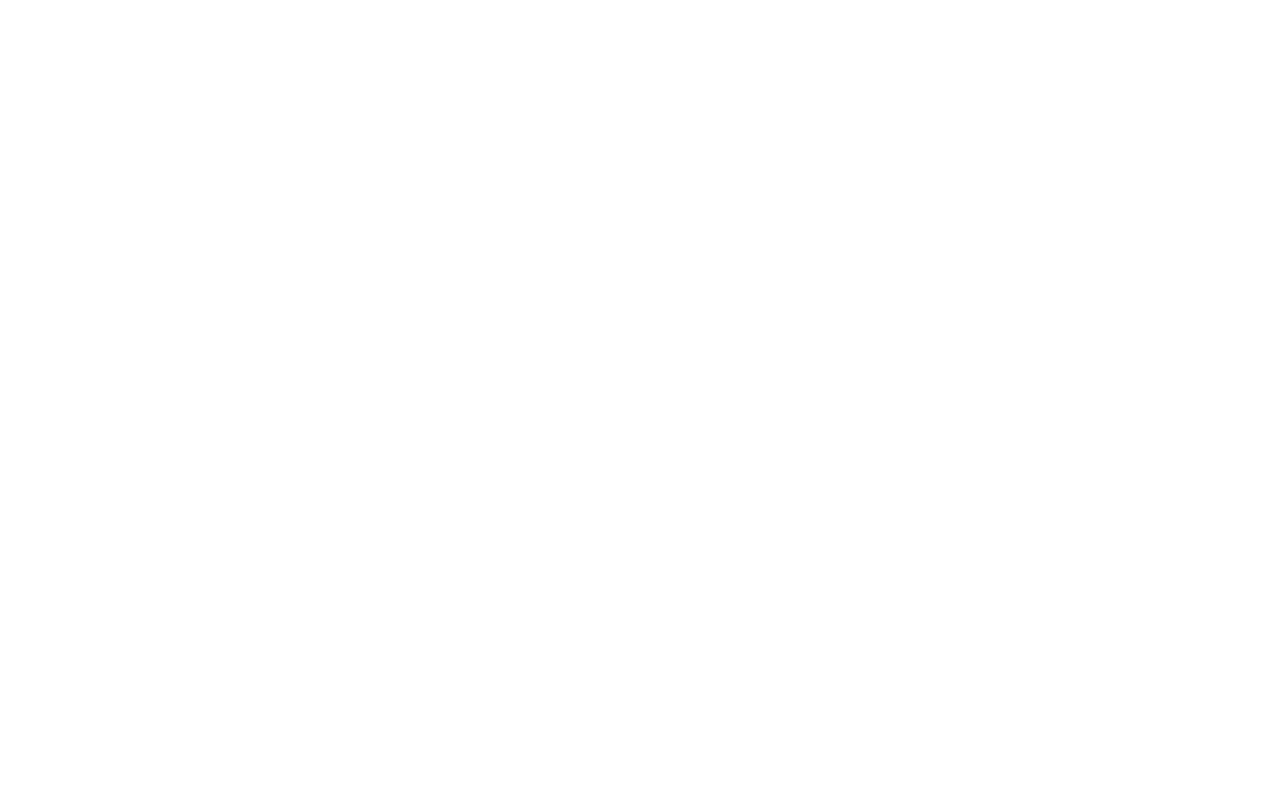
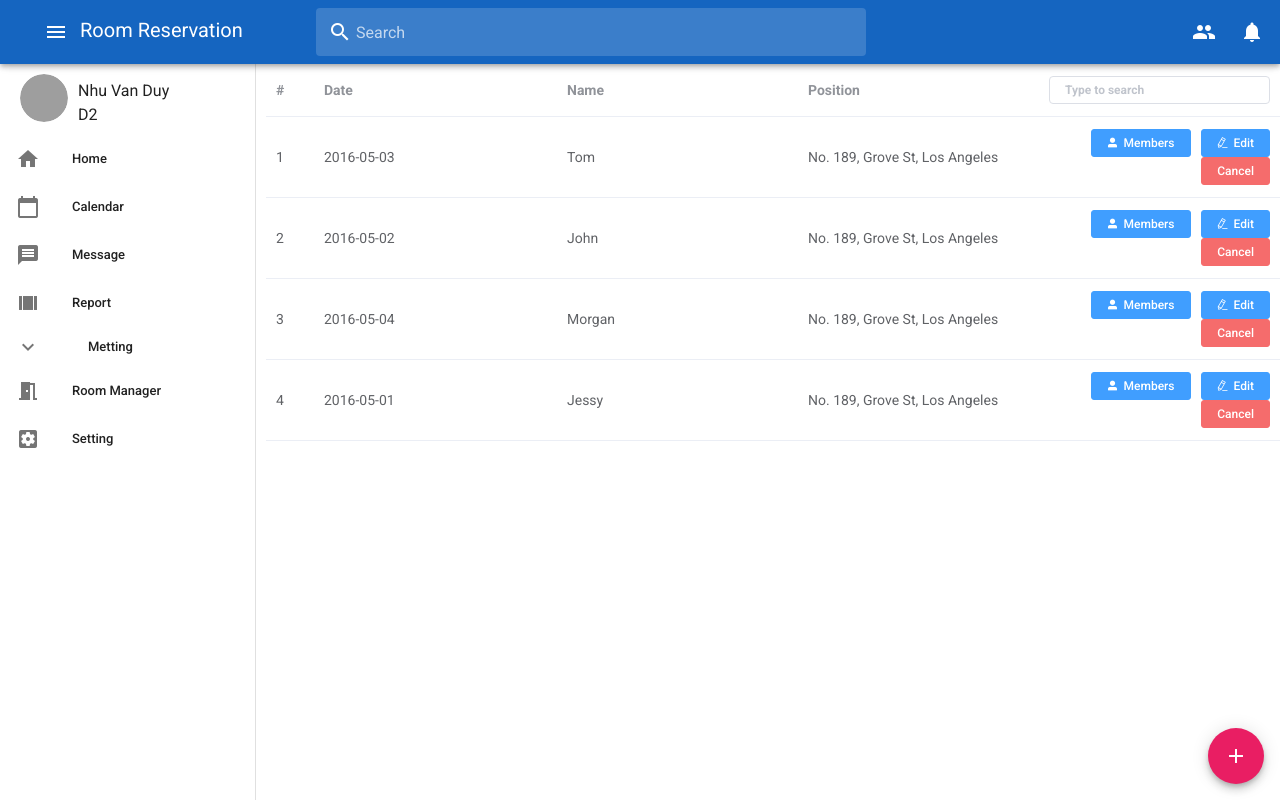
Before and after one commit to nhuvanduy97/Meeting-room-management-application, a Vue app: page /your-metting in a window 1280 px wide. Built offline with nearby package versions, Linux system fonts and the light colour scheme; grey boxes are pictures that could not be loaded.

Commit message:
ui metting

```diff
--- a/package.json
+++ b/package.json
@@ -8,11 +8,13 @@
     "lint": "vue-cli-service lint"
   },
   "dependencies": {
+    "axios": "^0.19.0",
     "bootstrap": "^4.3.1",
     "bootstrap-vue": "^2.0.4",
     "core-js": "^3.1.2",
     "element-ui": "^2.12.0",
     "vue": "^2.6.10",
+    "vue-axios": "^2.1.5",
     "vue-router": "^3.0.6",
     "vuetify": "^2.1.0"
   },
--- a/src/components/Login.vue
+++ b/src/components/Login.vue
@@ -8,13 +8,13 @@
       <div class="login-input">
         <b-form-group>
           <div>
-            <b-form-input class="form-input" type="text" v-model="text" placeholder="Username"></b-form-input>
+            <b-form-input v-model="username" class="form-input" type="text" placeholder="Username"></b-form-input>
           </div>
           <div class="password">
-            <b-form-input class="form-input" type="password" v-model="text" placeholder="Password"></b-form-input>
+            <b-form-input v-model="password" class="form-input" type="password" placeholder="Password"></b-form-input>
           </div>
           <div class="btn-submit">
-            <b-button variant="primary">Login</b-button>
+            <b-button variant="primary" @click="login">Login</b-button>
           </div>
         </b-form-group>
       </div>
@@ -23,7 +23,31 @@
 </template>
 
 <script>
-export default {};
+import axios from "axios"
+export default {
+  data (){
+    return {
+      username: '',
+      password: '',
+    }
+  },
+  methods: {
+    login(){
+      console.log("username", this.username)
+      console.log("password", this.password)
+      axios({
+        method: 'post',
+        url: 'http://localhost:3000/api/login',
+        data: {
+          username: this.username,
+          password: this.password
+        }
+      }).then((res) =>{
+        console.log(res)
+      })
+    }
+  }
+};
 </script>
 
 <style lang="scss">
--- /dev/null
+++ b/src/components/metting/YourMetting.vue
@@ -0,0 +1,164 @@
+<template>
+  <div class="my-component fadeInRight animated">
+    <el-table
+      :data="tableData.filter(data => !search || data.name.toLowerCase().includes(search.toLowerCase()))"
+      style="width: 100%"
+    >
+      <el-table-column type="index" label="#"></el-table-column>
+      <el-table-column label="Date" prop="date"></el-table-column>
+      <el-table-column label="Name" prop="name"></el-table-column>
+      <el-table-column label="Position" prop="address"></el-table-column>
+      <el-table-column align="right">
+        <template slot="header">
+          <el-input v-model="search" size="mini" placeholder="Type to search" />
+        </template>
+        <template>
+          <el-button
+            size="mini"
+            type="primary"
+            @click="dialogFormVisible = true"
+            icon="el-icon-user-solid"
+          >Members</el-button>
+          <el-button
+            size="mini"
+            type="primary"
+            @click="handleEdit(scope.$index, scope.row)"
+            icon="el-icon-edit"
+          >Edit</el-button>
+          <el-button size="mini" type="danger" @click="handleDelete(scope.$index, scope.row)">Cancel</el-button>
+        </template>
+      </el-table-column>
+    </el-table>
+    <el-dialog
+      :close-on-click-modal="false"
+      :append-to-body="true"
+      title="Invite Members"
+      :visible.sync="dialogFormVisible"
+    >
+      <el-row>
+        <el-col span="12">
+          <el-form :model="form">
+            <el-form-item label="Team" :label-width="formLabelWidth">
+              <el-select v-model="form.region" placeholder="Team">
+                <el-option label="Zone No.1" value="shanghai"></el-option>
+                <el-option label="Zone No.2" value="beijing"></el-option>
+              </el-select>
+            </el-form-item>
+            <el-form-item label="Members" :label-width="formLabelWidth">
+              <el-autocomplete
+                class="inline-input"
+                v-model="state1"
+                :fetch-suggestions="querySearch"
+                placeholder="Member"
+                @select="handleSelect"
+              ></el-autocomplete>
+            </el-form-item>
+          </el-form>
+          <div>
+            <span slot="footer" class="dialog-footer">
+              <el-button @click="dialogFormVisible = false">Cancel</el-button>
+              <el-button type="primary" @click="dialogFormVisible = false">Confirm</el-button>
+            </span>
+          </div>
+        </el-col>
+        <el-col :span="12">table members</el-col>
+      </el-row>
+    </el-dialog>
+  </div>
+</template>
+
+<script>
+export default {
+  data() {
+    return {
+      tableData: [
+        {
+          date: "2016-05-03",
+          name: "Tom",
+          address: "No. 189, Grove St, Los Angeles"
+        },
+        {
+          date: "2016-05-02",
+          name: "John",
+          address: "No. 189, Grove St, Los Angeles"
+        },
+        {
+          date: "2016-05-04",
+          name: "Morgan",
+          address: "No. 189, Grove St, Los Angeles"
+        },
+        {
+          date: "2016-05-01",
+          name: "Jessy",
+          address: "No. 189, Grove St, Los Angeles"
+        }
+      ],
+      state1: "",
+      search: "",
+      formLabelWidth: "120px",
+      form: {
+        name: "",
+        region: "",
+        date1: "",
+        date2: "",
+        delivery: false,
+        type: [],
+        resource: "",
+        desc: ""
+      },
+      dialogFormVisible: false
+    };
+  },
+  methods: {
+    handleEdit(index, row) {
+      console.log(index, row);
+    },
+    handleDelete(index, row) {
+      console.log(index, row);
+    },
+    querySearch(queryString, cb) {
+      var links = this.links;
+      var results = queryString
+        ? links.filter(this.createFilter(queryString))
+        : links;
+      // call callback function to return suggestions
+      cb(results);
+    },
+    createFilter(queryString) {
+      return link => {
+        return (
+          link.value.toLowerCase().indexOf(queryString.toLowerCase()) === 0
+        );
+      };
+    },
+    loadAll() {
+      return [
+        { value: "vue", link: "https://github.com/vuejs/vue" },
+        { value: "element", link: "https://github.com/ElemeFE/element" },
+        { value: "cooking", link: "https://github.com/ElemeFE/cooking" }
+      ];
+    },
+    handleSelect(item) {
+      console.log(item);
+    }
+  },
+  mounted() {
+    this.links = this.loadAll();
+  }
+};
+</script>
+
+<style lang="scss">
+.el-dialog__footer {
+  text-align: left !important;
+}
+.el-form-item__label {
+  width: auto !important;
+}
+.el-form-item__content {
+  margin-left: 80px !important;
+}
+.el-select {
+  width: 193px !important;
+}
+</style>
--- a/src/router/index.js
+++ b/src/router/index.js
@@ -8,6 +8,7 @@
 import Home from "../components/Home.vue"
 import RoomManager from "../components/roomManager/RoomManager.vue"
 import Report from "../components/director/Report.vue"
+import YourMetting from "../components/metting/YourMetting"
 
 Vue.use(VueRouter);
 
@@ -41,6 +42,11 @@
         path: "/report",
         name: "report",
         component: Report
+      },
+      {
+        path: "/your-metting",
+        name: "yourmetting",
+        component: YourMetting
       }
     ]
 
--- a/src/views/index.vue
+++ b/src/views/index.vue
@@ -18,8 +18,6 @@
             v-model="item.model"
             :prepend-icon="item.model ? item.icon : item['icon-alt']"
             append-icon
-
-
           >
             <template v-slot:activator>
               <v-list-item>
@@ -100,23 +98,20 @@
           <v-row>
             <v-col class="align-center justify-space-between" cols="12">
               <v-row align="center">
-                <!-- <v-avatar size="40px" class="mr-4">
-                  <img src="//ssl.gstatic.com/s2/oz/images/sge/grey_silhouette.png" alt />
-                </v-avatar>-->
                 <v-text-field prepend-icon="title" placeholder="Title"></v-text-field>
               </v-row>
             </v-col>
             <v-col cols="6">
-              <v-text-field prepend-icon="business" placeholder="Company"></v-text-field>
+              <v-text-field prepend-icon="access_time" placeholder="Start"></v-text-field>
             </v-col>
             <v-col cols="6">
-              <v-text-field placeholder="Job title"></v-text-field>
+              <v-text-field placeholder="End"></v-text-field>
             </v-col>
             <v-col cols="12">
-              <v-text-field prepend-icon="mail" placeholder="Email"></v-text-field>
+              <v-text-field prepend-icon="description" placeholder="Description"></v-text-field>
             </v-col>
             <v-col cols="12">
-              <v-text-field type="tel" prepend-icon="phone" placeholder="(000) 000 - 0000"></v-text-field>
+              <v-select prepend-icon="room" :items="rooms" label="Room" solo></v-select>
             </v-col>
             <v-col cols="12">
               <v-text-field prepend-icon="notes" placeholder="Notes"></v-text-field>
@@ -124,10 +119,9 @@
           </v-row>
         </v-container>
         <v-card-actions>
-          <v-btn text color="primary">More</v-btn>
           <v-spacer></v-spacer>
-          <v-btn text color="primary" @click="dialog = false">Cancel</v-btn>
-          <v-btn text @click="dialog = false">Save</v-btn>
+          <v-btn text @click="dialog = false">Cancel</v-btn>
+          <v-btn text color="primary" @click="dialog = false">Save</v-btn>
         </v-card-actions>
       </v-card>
     </v-dialog>
@@ -153,11 +147,11 @@
     //   { icon: "meeting_room", text: "Room Manager", href: "/room-manager" },
     //   { icon: "settings_applications", text: "Setting", href: "/home" }
     // ]
+    rooms: ["Foo", "Bar", "Fizz", "Buzz"],
     items: [
       { icon: "home", text: "Home", href: "/home" },
       { icon: "calendar_today", text: "Calendar", href: "/calendar" },
       { icon: "message", text: "Message", href: "/message" },
-      { icon: "work", text: "Metting", href: "/home" },
       { icon: "view_array", text: "Report", href: "/report" },
       {
         icon: "keyboard_arrow_up",
@@ -165,14 +159,10 @@
         text: "Metting",
         model: false,
         children: [
-          { text: "Import", href: "/home" },
-          { text: "Export", href: "/home" },
-          { text: "Print", href: "/home" },
-          { text: "Undo changes", href: "/room-manager" },
-          { text: "Other contacts", href: "/room-manager" }
+          { icon: "work", text: "Your Metting", href: "/your-metting" },
+          { icon: "credit_card", text: "My Metting", href: "/home" }
         ]
       },
-      { icon: "help", text: "Help", href: "/home" },
       { icon: "meeting_room", text: "Room Manager", href: "/room-manager" },
       { icon: "settings_applications", text: "Setting", href: "/home" }
     ]
```
Also changed, not shown: 1 other file (tests, documents, lock files or other folders).
